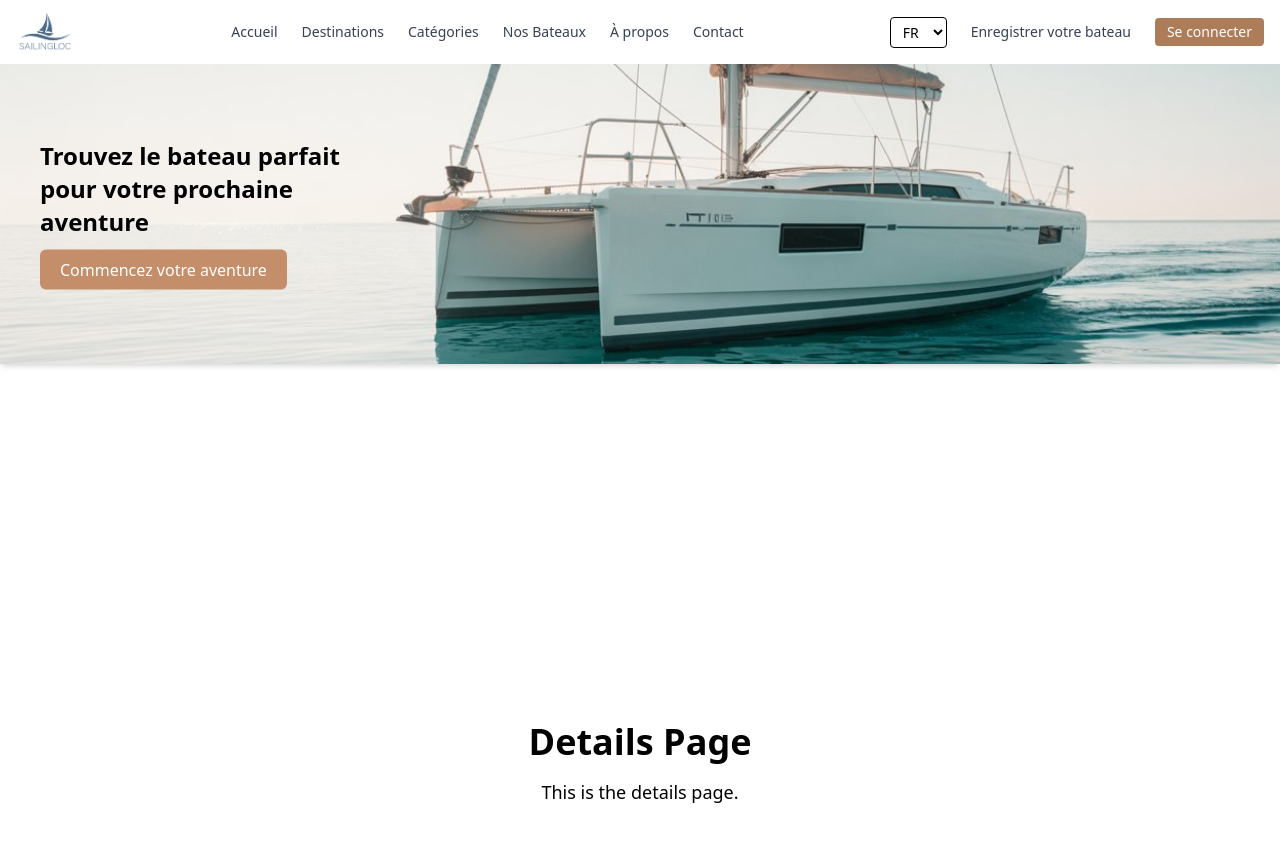
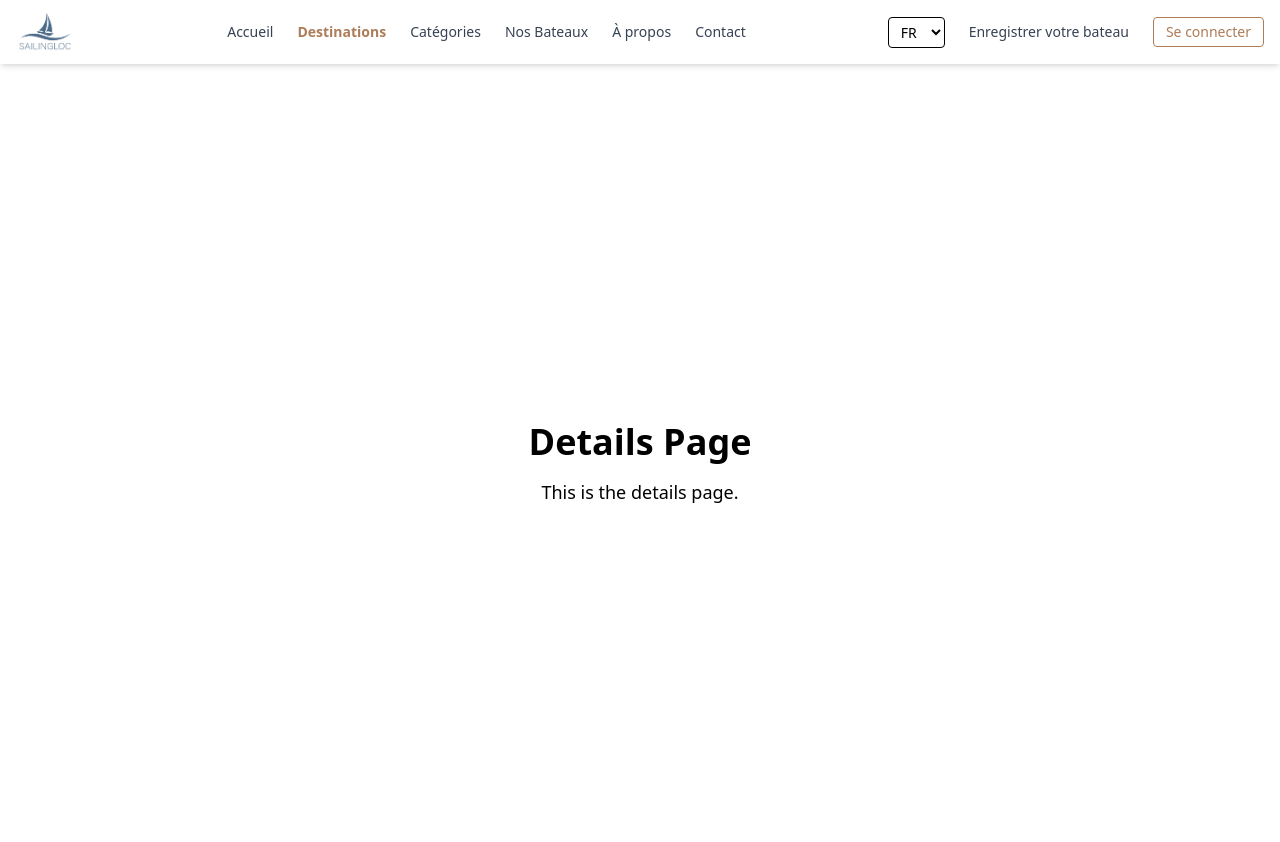
Before and after one commit to Yass8/DEVO23-G4-SAILINGLOC, a React (Vite) app in the folder front/: page /details in a window 1280 px wide. Shown: the top 842 px of the page. Built offline with nearby package versions, Linux system fonts and the light colour scheme.

Commit message:
Add header component with navigation and Mocha Mousse active link styling

```diff
--- a/front/src/App.jsx
+++ b/front/src/App.jsx
@@ -10,7 +10,7 @@ import Contact from './Client/pages/Contact.jsx';
 function App() {
   return (
     <Router>
-      <Header /> {/* Ton header sera visible partout */}
+      <Header />
 
       <Routes>
         <Route path="/" element={<Navigate to="/home" replace />} />
--- a/front/src/Client/components/Footer.jsx
+++ /dev/null
@@ -1,57 +0,0 @@
-const Footer = () => {
-  return (
-    <footer className="bg-blue-800 text-white py-10 px-6">
-      <div className="max-w-7xl mx-auto grid grid-cols-1 md:grid-cols-3 gap-8">
-        {/* Colonne 1 : Réseaux sociaux */}
-        <div>
-          <h2 className="text-lg font-bold mb-2">SAILINGLOC</h2>
-          <p className="text-sm">Suivez-nous sur les réseaux sociaux et plongez dans l'univers SailingLoc.</p>
-          <div className="flex gap-4 mt-4">
-            <a href="#"><img src="/instagram-icon.png" alt="Instagram" className="h-6" /></a>
-            <a href="#"><img src="/facebook-icon.png" alt="Facebook" className="h-6" /></a>
-            <a href="#"><img src="/linkedin-icon.png" alt="LinkedIn" className="h-6" /></a>
-          </div>
-        </div>
-
-        {/* Colonne 2 : Liens rapides */}
-        <div>
-          <h2 className="text-lg font-bold mb-2">Liens Rapides</h2>
-          <ul className="space-y-1 text-sm">
-            <li><a href="#">À Propos</a></li>
-            <li><a href="#">CGU</a></li>
-            <li><a href="#">Mentions Légales</a></li>
-            <li><a href="#">Politique des Cookies</a></li>
-            <li><a href="#">Politique de Confidentialité</a></li>
-            <li><a href="#">Plan du site</a></li>
-            <li><a href="#">Contact</a></li>
-          </ul>
-        </div>
-
-        {/* Colonne 3 : Newsletter */}
-        <div>
-          <h2 className="text-lg font-bold mb-2">Ne manquez aucune opportunité</h2>
-          <p className="text-sm">Inscrivez-vous à notre newsletter et recevez les meilleures offres.</p>
-          <form className="mt-4 flex flex-col sm:flex-row gap-2">
-            <input
-              type="email"
-              placeholder="Entrez votre email"
-              className="p-2 rounded text-black flex-1"
-            />
-            <button
-              type="submit"
-              className="bg-orange-500 hover:bg-orange-600 transition text-white px-4 py-2 rounded"
-            >
-              S'inscrire
-            </button>
-          </form>
-        </div>
-      </div>
-
-      <div className="mt-10 text-center text-sm text-gray-300">
-        ©2023 Pandawan. Tous droits réservés.
-      </div>
-    </footer>
-  );
-};
-
-export default Footer;
--- a/front/src/Client/components/Header.jsx
+++ b/front/src/Client/components/Header.jsx
@@ -1,25 +1,46 @@
-import React from 'react';
-import { Link } from 'react-router-dom';
+import React, { useState } from "react";
+import { Link, useLocation } from "react-router-dom";
 import logo from "/images/logo.png";
-import banner from "/images/hero.jpeg";
 
 const Header = () => {
+  const location = useLocation();
+  const [activeLink, setActiveLink] = useState(location.pathname);
+
+  const handleClick = (href) => {
+    setActiveLink(href);
+  };
+
+  const navLinks = [
+    { href: "/home", label: "Accueil" },
+    { href: "/details", label: "Destinations" },
+    { href: "/category", label: "Catégories" },
+    { href: "/boats", label: "Nos Bateaux" },
+    { href: "/about", label: "À propos" },
+    { href: "/contact", label: "Contact" },
+  ];
+
   return (
     <header className="bg-white shadow-md sticky top-0 z-50">
       <div className="max-w-7xl mx-auto px-4 py-3 flex items-center justify-between">
-
         <div className="flex items-center">
           <img src={logo} alt="SailingLoc" className="h-10 mr-3" />
         </div>
 
         <nav className="hidden md:flex text-sm font-medium text-gray-700">
           <ul className="flex space-x-6">
-            <li><Link to="/home">Accueil</Link></li>
-            <li><Link to="/details">Destinations</Link></li>
-            <li><Link to="/category">Catégories</Link></li>
-            <li><Link to="/boats">Nos Bateaux</Link></li>
-            <li><Link to="/about">À propos</Link></li>
-            <li><Link to="/contact">Contact</Link></li>
+            {navLinks.map(({ href, label }) => (
+              <li key={href}>
+                <Link
+                  to={href}
+                  onClick={() => handleClick(href)}
+                  className={`nav-link ${
+                    activeLink === href ? "text-[#AD7C59] font-bold" : ""
+                  }`}
+                >
+                  {label}
+                </Link>
+              </li>
+            ))}
           </ul>
         </nav>
 
@@ -28,40 +49,20 @@ const Header = () => {
             <option value="fr">FR</option>
             <option value="en">EN</option>
           </select>
-
-          <Link to="/enregistrer" className="border-none px-3 py-1 rounded text-sm text-gray-700 hover:bg-gray-100">
+          <Link
+            to="/register"
+            className="border-none px-3 py-1 rounded text-sm text-gray-700 hover:bg-gray-100"
+          >
             Enregistrer votre bateau
           </Link>
-
           <Link
             to="/login"
-  style={{ backgroundColor: '#AD7C59' }}
-  className="text-white px-3 py-1 rounded text-sm hover:opacity-90"
+            className="border border-[#AD7C59] text-[#AD7C59] px-3 py-1 rounded text-sm hover:bg-[#AD7C59] hover:text-white transition"
           >
             Se connecter
           </Link>
-
-
         </div>
       </div>
-<div className="relative w-full h-[180px] sm:h-[220px] md:h-[260px] lg:h-[300px]">
-  <img
-    src={banner}
-    alt="Bannière"
-    className="w-full h-full object-cover"
-  />
-  <div className="absolute top-1/2 left-4 sm:left-10 -translate-y-1/2 text-black space-y-2">
-    <h2 className="text-lg sm:text-xl md:text-2xl font-bold leading-snug">
-      Trouvez le bateau parfait<br />
-      pour votre prochaine<br />
-      aventure
-    </h2>
-    <button className="mt-1 bg-[#c58e6a] text-white px-3 sm:px-5 py-1.5 sm:py-2 rounded-md text-sm sm:text-base font-medium">
-      Commencez votre aventure
-    </button>
-  </div>
-</div>
-
     </header>
   );
 };
```
Lines whose indentation alone changed are shown as unchanged.
